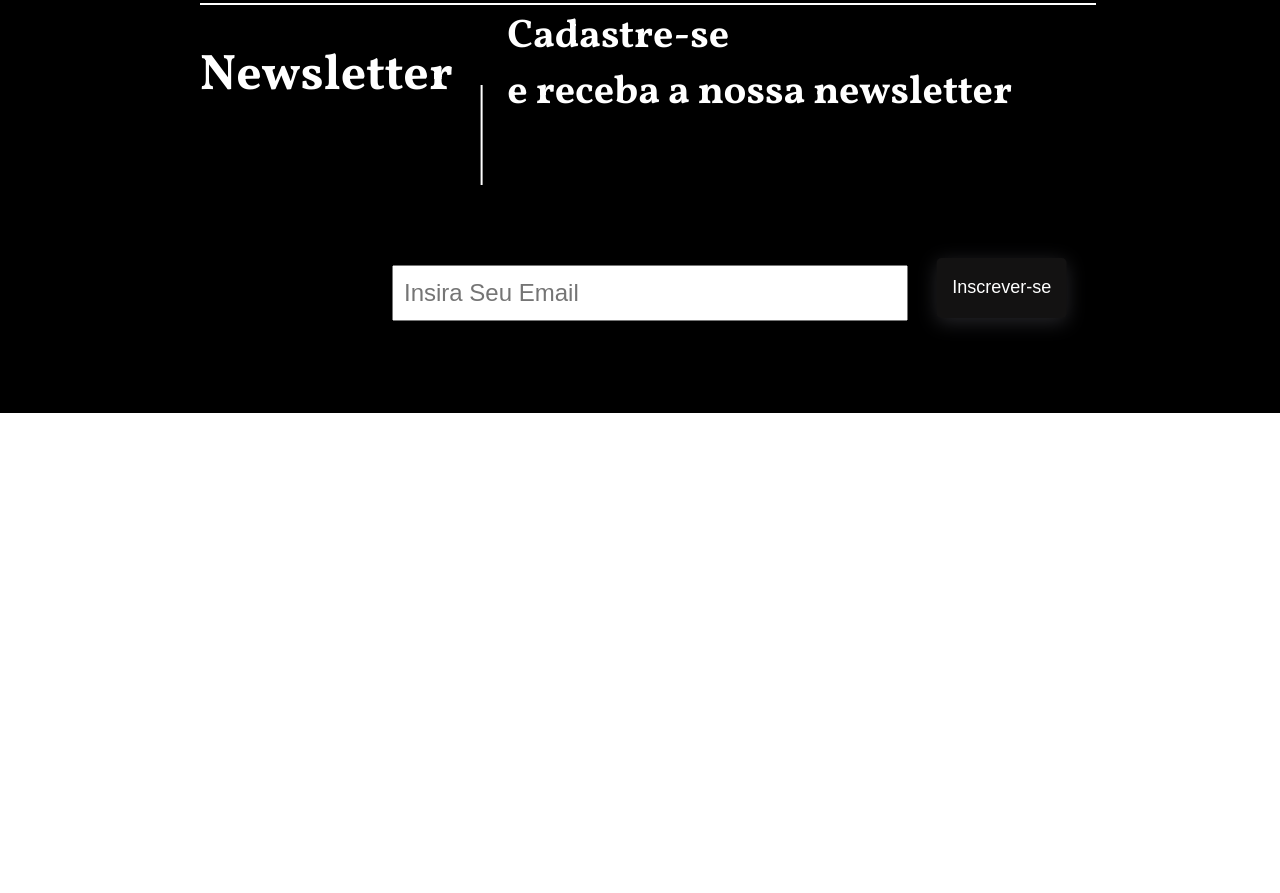
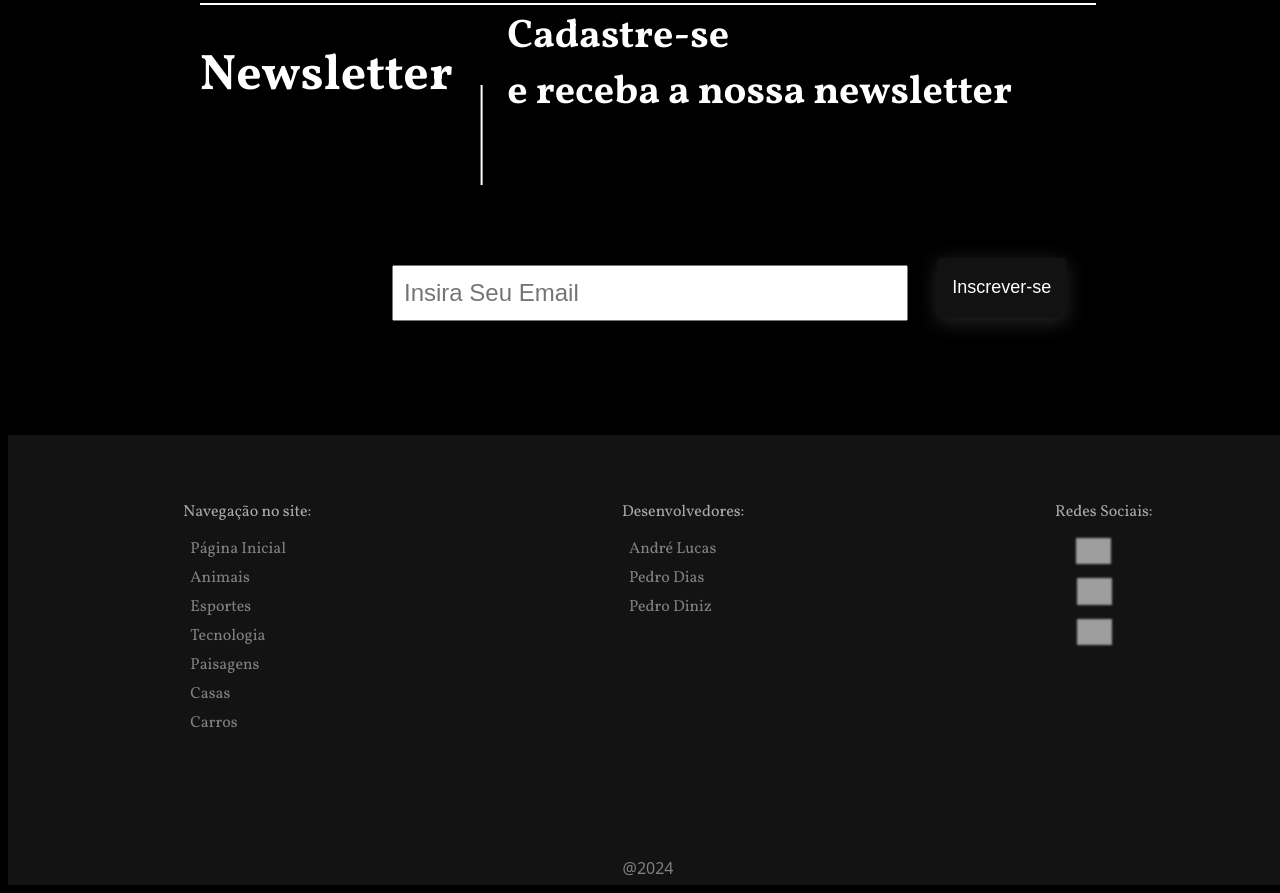
Before and after one commit to pvdias0/Galeria-De-Imagens, a plain HTML site: page index.html in a window 1280 px wide. Shown: the part 1146-2039 px from the top of the page. Before the commit the page ends 1559 px from the top, so only its background shows below. Drawn offline with Linux system fonts and the light colour scheme; grey boxes are pictures that could not be loaded.

Commit message:
Footer adicionado a página Inicial

```diff
--- a/css/style.css
+++ b/css/style.css
@@ -226,9 +226,74 @@ label{
   padding-left: 10px;
 }
 
-footer{
+#divForm{
   height: 300px;
   margin-top: 200px;
   background-color: black;
   width: 100vw;
 }
+
+#footer{
+  display: flex;
+  flex-wrap: wrap;
+  padding-top: 50px;
+  margin-top: 30px ;
+  height: 400px;
+  width: 100%;
+  background-color: rgb(19, 19, 19);
+}
+
+#itensFooter{
+  display: flex;
+  flex-wrap: wrap;
+  justify-content: space-around;
+  height: 300px;
+  width: 100%;
+
+}
+
+.itemFooter{
+  margin: 7px;
+}
+
+.titulosFooter{
+  color: darkgray;
+  margin-bottom: 15px;
+  width: 100%;
+}
+
+.svgInsta{
+  margin-top: 0px;
+  margin-left: 14px;
+}
+.svgLinkedin{
+
+  margin-left: 15px;
+}
+.svgGithub{
+
+  margin-left: 15px;
+}
+
+.linkFooter{
+  text-decoration: none;
+  color: gray;
+}
+.linkFooter:hover{
+  color: blue;
+}
+
+.colunaRedesSociais{
+  background-color: aqua;
+  display: flex;
+  flex-wrap: wrap;
+}
+#copy{
+  margin-top: 100px;
+  display: flex;
+  flex-wrap: wrap;
+  width: 100%;
+  justify-content: center;
+  color: gray;
+  font-family: system-ui, -apple-system, BlinkMacSystemFont, 'Segoe UI', Roboto, Oxygen, Ubuntu, Cantarell, 'Open Sans', 'Helvetica Neue', sans-serif;
+}
--- a/index.html
+++ b/index.html
@@ -32,14 +32,43 @@
     </section>
     <div id="line"></div>
     <div class="line-column"></div>
-    <footer>
+    <div id="divForm">
         <form method="dialog" novalidate>
             <label for="mail">Newsletter</label>
             <label id="side-text">Cadastre-se <br>e receba a nossa newsletter</label>
             <input type="email" placeholder="Insira Seu Email" name="email" id="mail"/>
             <button onclick="btnClicked()" class="submit">Inscrever-se</button>
         </form>
-    </footer>
+    </div>
+    <footer id="footer">
+        <div id="itensFooter">
+           <ul type="none" class="colunasFooter">
+              <li class="titulosFooter">Navegação no site:</li>
+              <li class="itemFooter"><a class="linkFooter" href="index.html">Página Inicial</a></li>
+              <li class="itemFooter"><a class="linkFooter" href="PagAnimals.html">Animais</a></li>
+              <li class="itemFooter"><a class="linkFooter" href="PagSports.html">Esportes</a></li>
+              <li class="itemFooter"><a class="linkFooter" href="PagTechnology.html">Tecnologia</a></li>
+              <li class="itemFooter"><a class="linkFooter" href="PagFood.html">Paisagens</a></li>
+              <li class="itemFooter"><a class="linkFooter" href="PagHouse.html">Casas</a></li>
+              <li class="itemFooter"><a class="linkFooter" href="PagCars.html">Carros</a></li>
+           </ul>
+           <ul type="none" class="colunasFooter">
+              <li class="titulosFooter">Desenvolvedores:</li>
+              <li class="itemFooter"><a class="linkFooter" href="https://www.github.com/Andre-PI">André Lucas</a></li>
+              <li class="itemFooter"><a class="linkFooter" href="https://www.github.com/pvdias0">Pedro Dias</a></li>
+              <li class="itemFooter"><a class="linkFooter" href="https://github.com/sindeto">Pedro Diniz</a></li>
+           </ul>
+           <ul type="none" class="colunasFooter">
+              <li class='titulosFooter'>Redes Sociais:</li>
+              <li class="itemFooter"><a class="linkFooter" href="" title="@gallery"><img class='svgInsta' src="https://www.svgrepo.com/show/497210/instagram.svg" alt="icone do instagram" width="35px"></a></li>
+              <li class="itemFooter"><a class="linkFooter" href=""><img title="LinkedIn" class="svgLinkedin" src="https://www.svgrepo.com/show/448234/linkedin.svg" alt="imagem linkedin" width="35px"></a></li>
+              <li class="itemFooter"><a class="linkFooter" href=""><img src="https://www.svgrepo.com/show/512317/github-142.svg" alt="svg github" title="Github" width="35px"class="svgGithub"></a></li>
+
+           </ul>
+              <div id="copy">
+                 @2024
+              </div>
+        </footer>
     <script src="main.js"></script>
 </body>
 </html>
```
